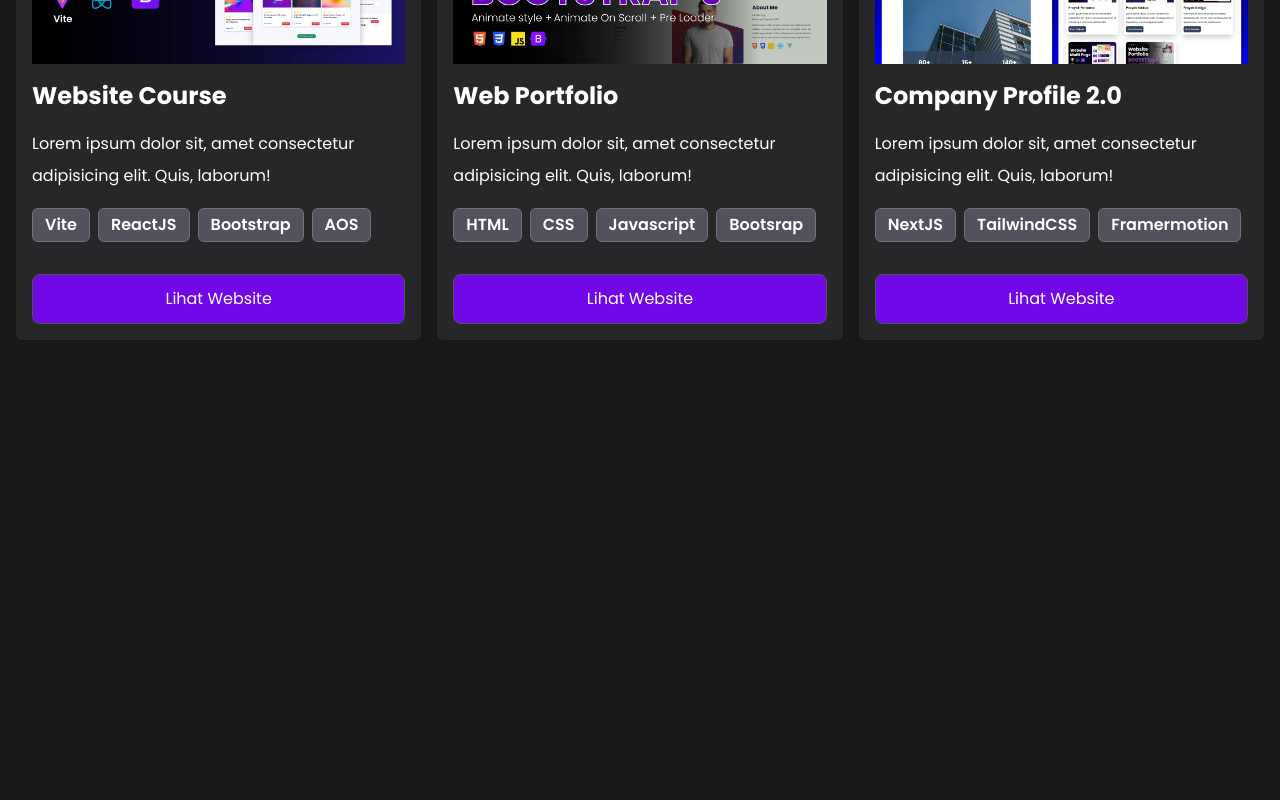
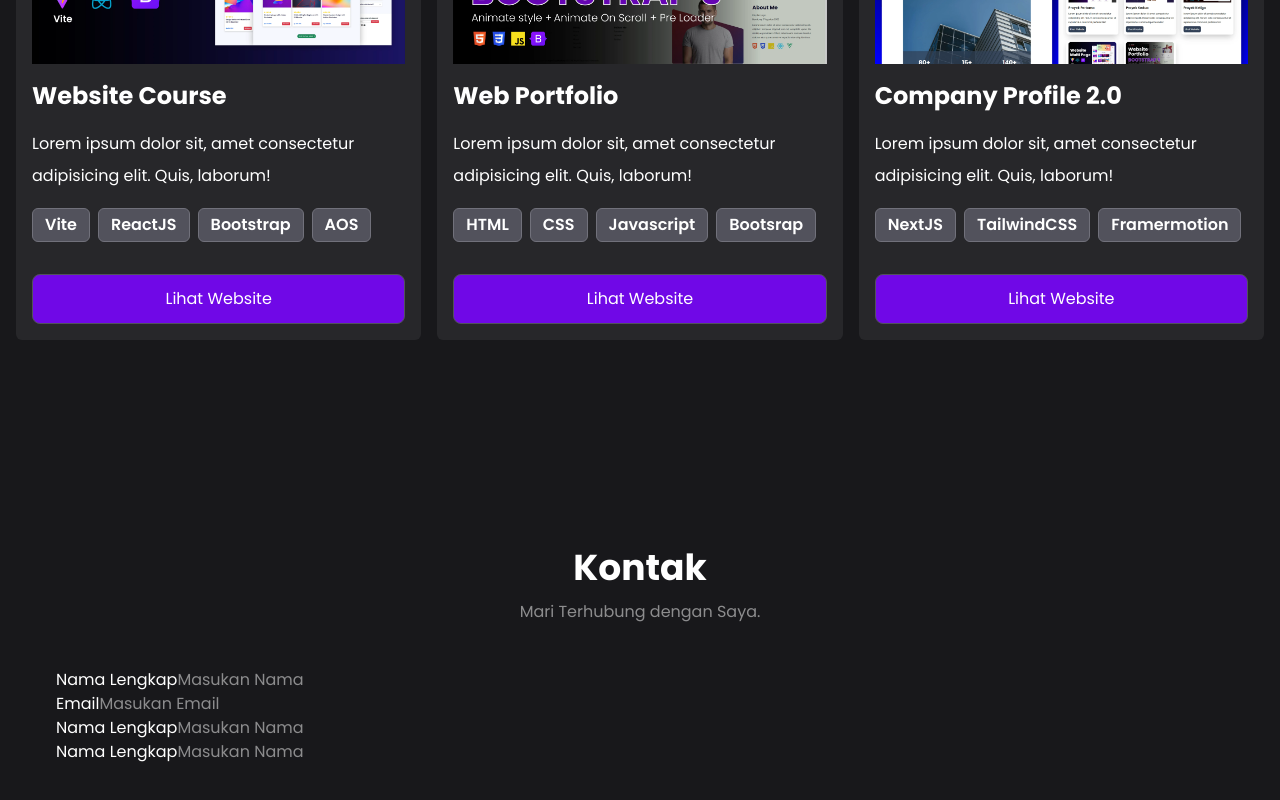
Before and after one commit to Sakhaika/MyPortofolioWebsite, a React (Vite) app: page / in a window 1280 px wide. Shown: the part 2773-3573 px from the top of the page. Before the commit the page ends 3153 px from the top, so only its background shows below. Built offline with nearby package versions, Linux system fonts and the light colour scheme.

Commit message:
feat: add contact section with form to App component

```diff
--- a/src/App.jsx
+++ b/src/App.jsx
@@ -151,6 +151,53 @@ function App() {
         </div>
       </div>
       {/* Proyek */}
+      <div className="kontak mt-32 p-10">
+        <h1 className="text-4xl mb-2 font-bold text-center">Kontak</h1>
+        <p className="text-base/loose text-center mb-10 opacity-50">
+          Mari Terhubung dengan Saya.
+        </p>
+        <form action="">
+          <div>
+            <div>
+              <label>Nama Lengkap</label>
+              <input
+                type="text"
+                name="nama"
+                placeholder="Masukan Nama"
+                required
+              />
+            </div>
+            <div>
+              <label>Email</label>
+              <input
+                type="email"
+                name="email"
+                placeholder="Masukan Email"
+                required
+              />
+            </div>
+            <div>
+              <label>Nama Lengkap</label>
+              <input
+                type="text"
+                name="nama"
+                placeholder="Masukan Nama"
+                required
+              />
+            </div>
+            <div>
+              <label>Nama Lengkap</label>
+              <input
+                type="text"
+                name="nama"
+                placeholder="Masukan Nama"
+                required
+              />
+            </div>
+          </div>
+        </form>
+      </div>
+      {/* Kontak */}
     </>
   );
 }
```
